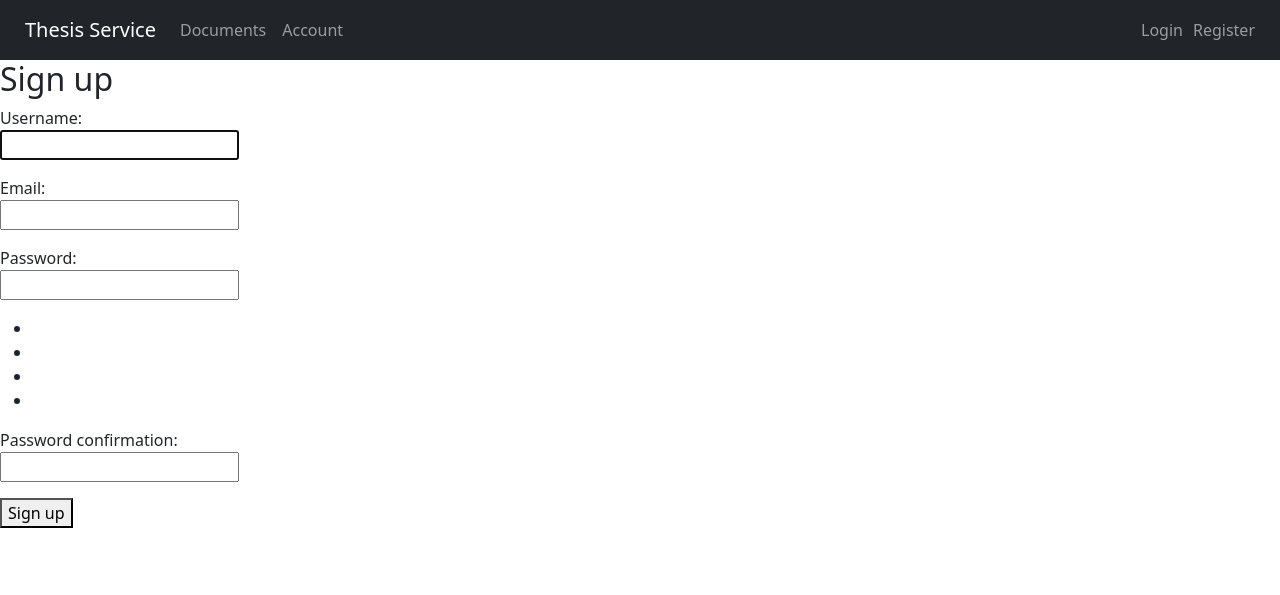
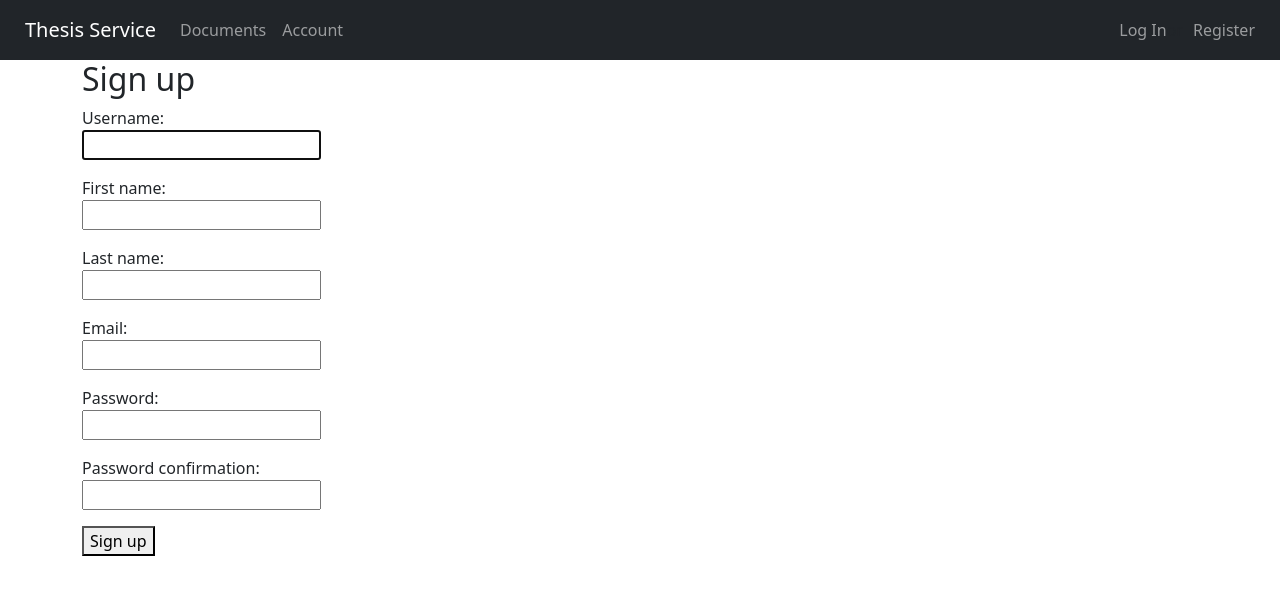
Before and after one commit to PrzemyslawHoszowski/thesis_service, a Django app: page /identity/signup/ in a window 1280 px wide. Shown: the top 595 px of the page. Run offline with Django 3.2, Linux system fonts and the light colour scheme.

Commit message:
finished register and login process

```diff
--- a/documents/templates/sign_up.html
+++ b/documents/templates/sign_up.html
@@ -10,13 +10,14 @@
       <p>
         {{ field.label_tag }}<br>
         {{ field }}
-        {% if field.help_text %}
-          <small style="display: none">{{ field.help_text }}</small>
-        {% endif %}
+{#        {% if field.help_text %}#}
+{#          <small style="display: none">{{ field.help_text }}</small>#}
+{#        {% endif %}#}
         {% for error in field.errors %}
           <p style="color: red">{{ error }}</p>
         {% endfor %}
       </p>
-      {% endfor %}    <button type="submit">Sign up</button>
+      {% endfor %}
+      <button type="submit">Sign up</button>
   </form>
 {% endblock %}
--- a/identity/forms.py
+++ b/identity/forms.py
@@ -7,10 +7,12 @@ from identity.models import Identity
 
 class SignupForm(UserCreationForm):
     email = forms.EmailField(max_length=200, help_text="Required")
+    first_name = forms.CharField(max_length=50)
+    last_name = forms.CharField(max_length=50)
 
     class Meta:
         model = User
-        fields = ('username', 'email', 'password1', 'password2')
+        fields = ('username', 'first_name', 'last_name', 'email', 'password1', 'password2')
 
 # class IdentityForm(ModelForm):
 #     class Meta:
--- a/identity/views.py
+++ b/identity/views.py
@@ -12,6 +12,9 @@ from django.utils.http import urlsafe_base64_encode, urlsafe_base64_decode
 from identity.forms import SignupForm
 from identity.tokens import account_activation_token
 
+import logging
+logging.basicConfig(level=logging.INFO)
+logger = logging.getLogger(__name__)
 
 # https://medium.com/@frfahim/django-registration-with-confirmation-email-bb5da011e4ef
 def sign_up(request):
@@ -40,6 +43,7 @@ def sign_up(request):
             return HttpResponse('Please confirm your email address to complete the registration')
     else:
         form = SignupForm()
+    logger.info(form.errors)
     return render(request, 'sign_up.html', {'form': form})
 
 def activate(request, uidb64, token):
--- a/templates/base.html
+++ b/templates/base.html
@@ -38,15 +38,22 @@
                 {{ user.username }}
             </span>
         {% else %}
-            <span class="navbar-text basic-login-text">
-              Login
-            </span>
-            <span class="navbar-text basic-login-text">
-              Register
-            </span>
+            <a href="{% url 'login' %}">
+                <span class="navbar-text basic-login-text nav-link">
+                    Log In
+                </span>
+            </a>
+            or
+            <a href="{% url 'identity:sign_up' %}">
+                <span class="navbar-text basic-login-text nav-link">
+                    Register
+                </span>
+            </a>
         {% endif %}
     </nav>
-    {% block content %}
-    {% endblock %}
+    <div class="container sidebar-right" >
+        {% block content %}
+        {% endblock %}
+    </div>
 </body>
 </html>
```
